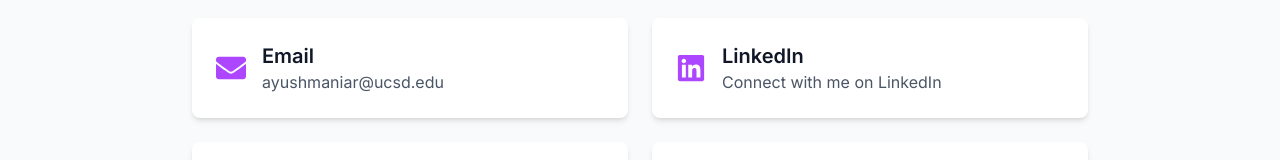
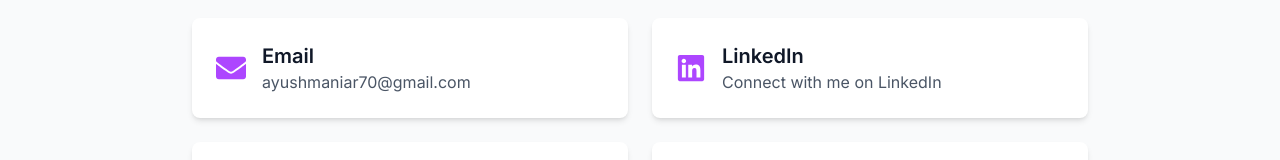
Before and after one commit to Ayushmaniar/Ayushmaniar.github.io, a Next.js app in the folder portfolio/: page /contact in a window 1280 px wide. Shown: the part 294-454 px from the top of the page. Built offline with nearby package versions, Linux system fonts and the light colour scheme.

Commit message:
Update contact email to ayushmaniar70@gmail.com

```diff
--- a/portfolio/src/app/contact/page.tsx
+++ b/portfolio/src/app/contact/page.tsx
@@ -16,8 +16,8 @@ export default function Contact() {
     {
       icon: <FaEnvelope className="text-3xl text-purple-500" />,
       title: "Email",
-      description: "ayushmaniar@ucsd.edu",
-      link: "mailto:ayushmaniar@ucsd.edu",
+      description: "ayushmaniar70@gmail.com",
+      link: "mailto:ayushmaniar70@gmail.com",
     },
     {
       icon: <FaLinkedin className="text-3xl text-purple-500" />,
```
